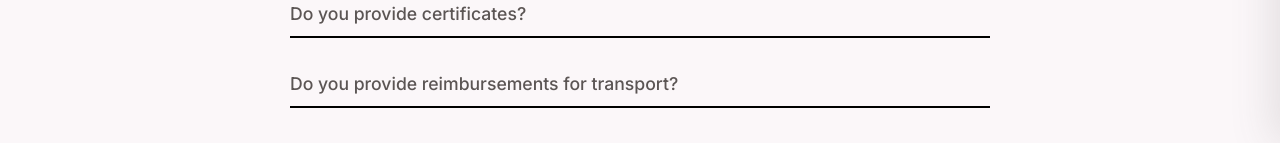
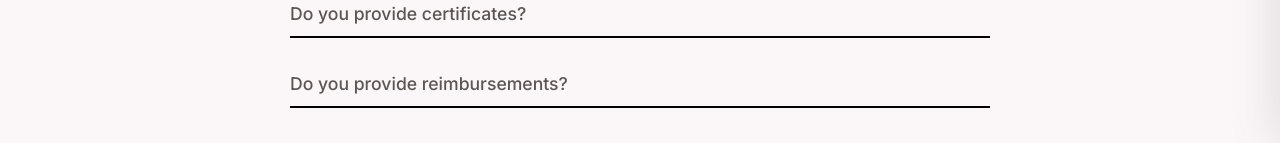
Before and after one commit to Vivekanandhan15/SUKHA_PRE_FINAL, a React (Vite) app: page /faq in a window 1280 px wide. Shown: the part 657-800 px from the top of the page. Built offline with nearby package versions, Linux system fonts and the light colour scheme.

Commit message:
fix: update FAQs

```diff
--- a/src/pages/FAQPage.jsx
+++ b/src/pages/FAQPage.jsx
@@ -26,7 +26,7 @@ const FAQPage = () => {
       a: "We provide an official program completion letter that outlines the details of your volunteer experience. This letter can be used for certification or documentation purposes. Volunteers are eligible to receive this letter provided they adhere to the program's non-negotiable requirements, which will be explained during the orientation."
     },
     {
-      q: 'Do you provide reimbursements for transport?',
+      q: 'Do you provide reimbursements?',
       a: 'We offer reimbursements only for printing expenses incurred during the program. The process will be explained during the orientation session.'
     },
   ];
```
